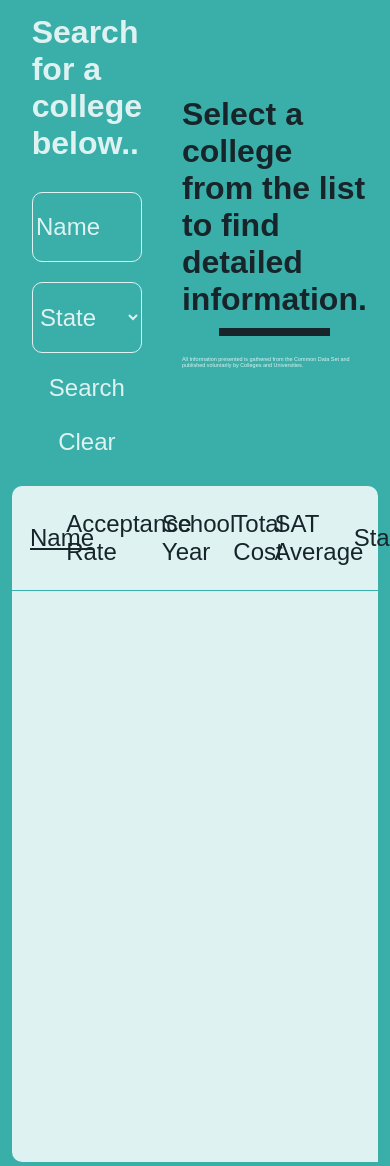
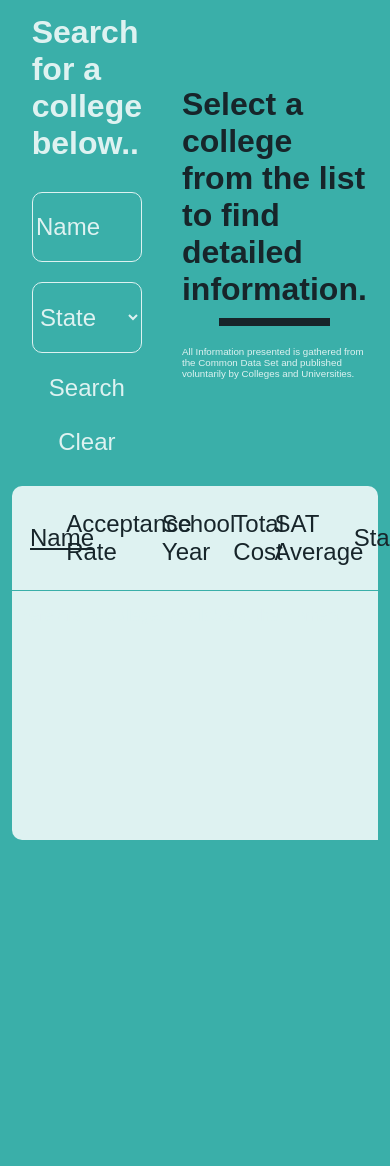
Before and after one commit to tomyyyD/djangoCollegeWebsite, a Django app: page / in a window 390 px wide; the page is wider, and only the part inside the window is pictured. After the commit the page ends 840 px from the top of that part, so only its background shows below. Run offline with Django 3.2, Linux system fonts and the light colour scheme; data that the repository does not hold is empty.

```diff
--- a/query/static/query/css/style.css
+++ b/query/static/query/css/style.css
@@ -74,7 +74,8 @@ option{
     justify-content: center;
     margin-bottom: 10px;
     margin: 0 3%;
-    width: 40%;
+    flex:1;
+    width: 100%;
 }
 
 .infoContainer{
@@ -155,6 +156,7 @@ option{
     align-items: center;
     background-color: var(--primary-text-color);
     width: 100%;
+    flex: 4;
     height: 90vh;
 }
 
@@ -332,6 +334,7 @@ option{
         justify-content: space-around;
         top:0;
         margin: 1% 3% 3%;
+        flex: none;
     }
     .infoContainer{
         flex: 2;
@@ -342,9 +345,6 @@ option{
         flex: 2;
 
     }
-    /* .aboutText{
-        font-size: 1.6vw;
-    } */
     .imageContainer{
         margin: 0 20px;
     }
@@ -379,6 +379,9 @@ option{
     }
     .container{
         width: 96%;
+    }
+    .aboutText{
+        font-size: 2.5vw;
     }
 }
 
```
